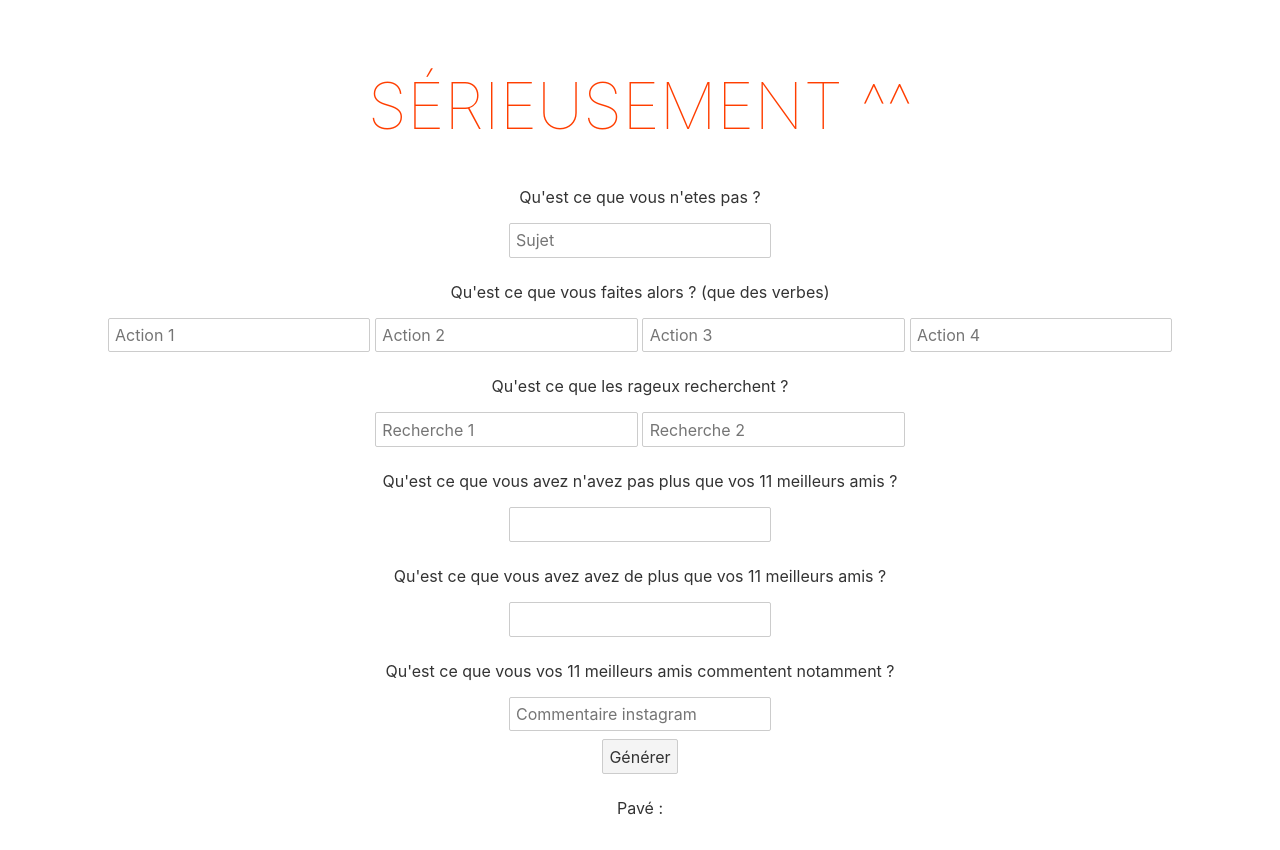
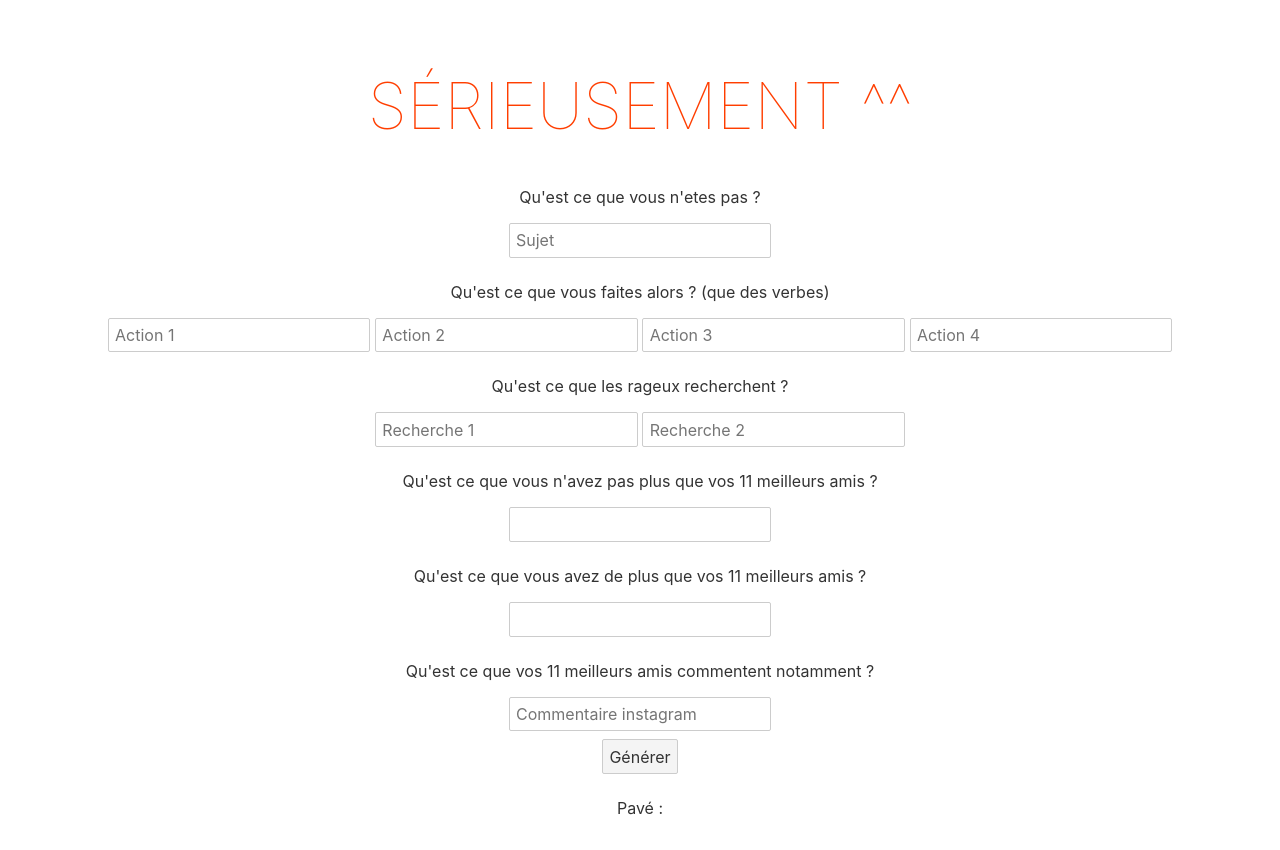
Before and after one commit to LouisHrg/serieusement, a Svelte app: page / in a window 1280 px wide. Built offline with nearby package versions, Linux system fonts and the light colour scheme.

Commit message:
Fix typos

```diff
--- a/src/App.svelte
+++ b/src/App.svelte
@@ -28,11 +28,11 @@
 	<p>Qu'est ce que les rageux recherchent ? </p>
 	<input type="text" bind:value={search1} placeholder="Recherche 1"/>
 	<input type="text" bind:value={search2} placeholder="Recherche 2"/>
-	<p>Qu'est ce que vous avez n'avez pas plus que vos 11 meilleurs amis ? </p>
+	<p>Qu'est ce que vous n'avez pas plus que vos 11 meilleurs amis ? </p>
 	<input type="text" bind:value={has1}/>
-	<p>Qu'est ce que vous avez avez de plus que vos 11 meilleurs amis ? </p>
+	<p>Qu'est ce que vous avez de plus que vos 11 meilleurs amis ? </p>
 	<input type="text" bind:value={has2}/>
-	<p>Qu'est ce que vous vos 11 meilleurs amis commentent notamment ? </p>
+	<p>Qu'est ce que vos 11 meilleurs amis commentent notamment ? </p>
 	<input type="text" bind:value={comment} placeholder="Commentaire instagram" />
 	<br>
 	<button class="btn" on:click={calculate}> Générer </button>
```
